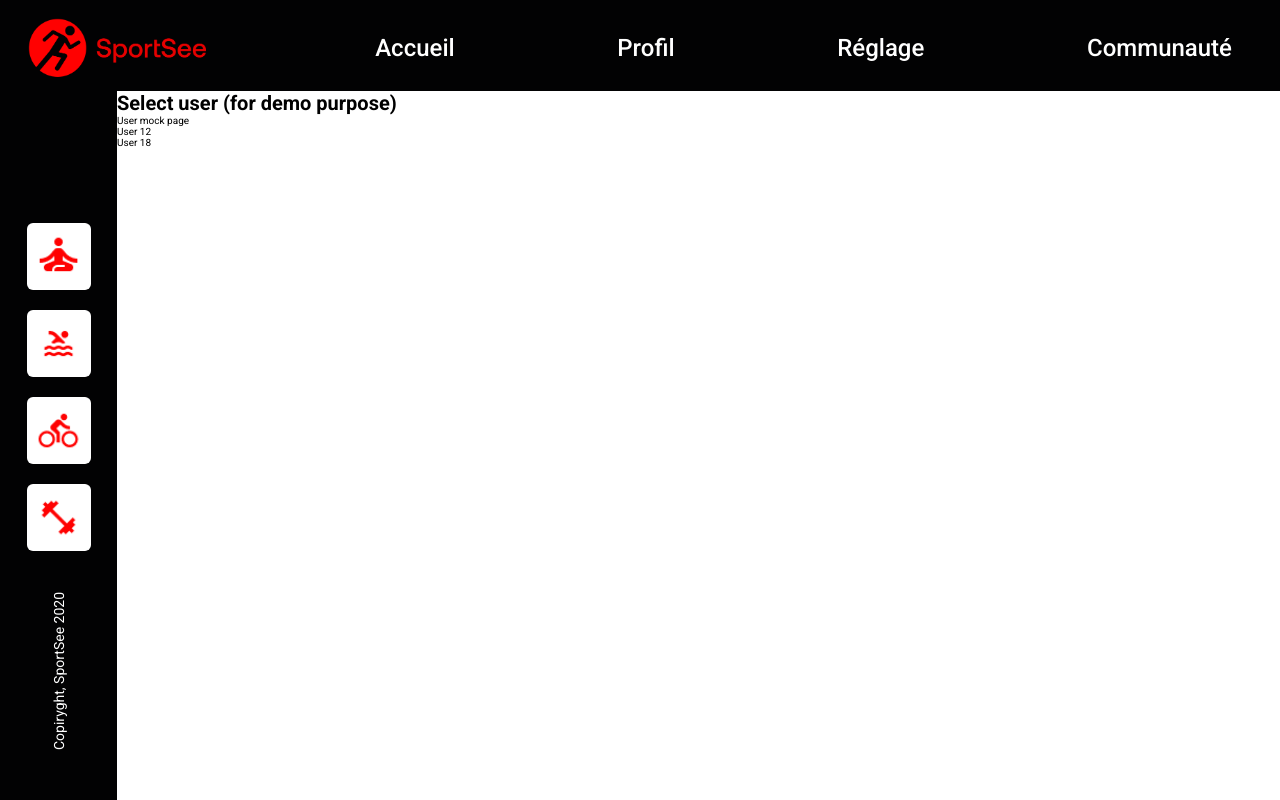
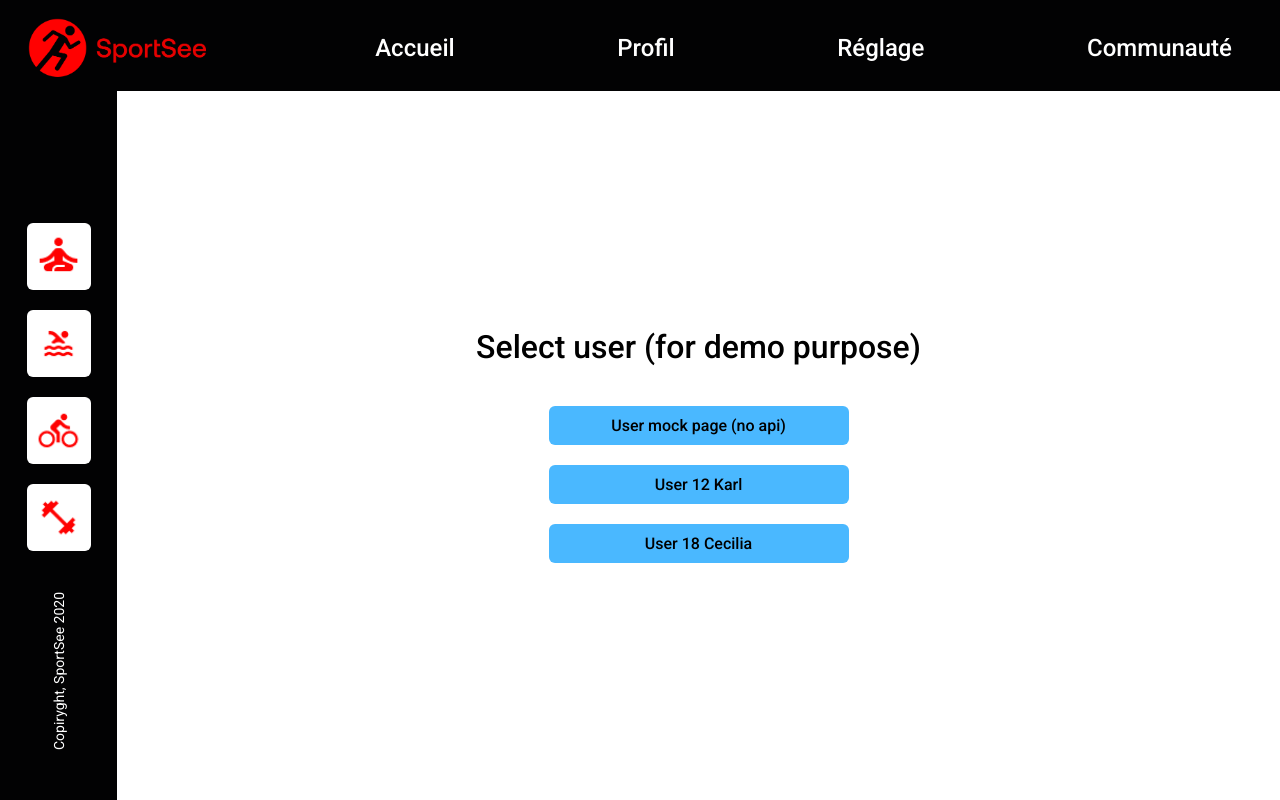
Before and after one commit to Neplex42/project-12-sportsee, a React (Vite) app: page /users in a window 1280 px wide. Built offline with nearby package versions, Linux system fonts and the light colour scheme.

Commit message:
users page + Error page

```diff
--- a/src/components/sessionChart/SessionChart.jsx
+++ b/src/components/sessionChart/SessionChart.jsx
@@ -34,7 +34,7 @@ const SessionChart = ({averageSession}) => {
 
                        if (windowWidth !== null && windowWidth !== undefined) {
                          const mouseXpercentage = Math.round((e.activeCoordinate.x / windowWidth) * 100);
-                         div.style.background = `linear-gradient(90deg, rgba(255,0,0,1) ${mouseXpercentage}%, rgba(168 ,0,0,1) ${mouseXpercentage}%)`;
+                         div.style.background = `linear-gradient(90deg, rgba(255,0,0,1) ${mouseXpercentage}%, rgba(230 ,0,0,1) ${mouseXpercentage}%)`;
                        }
                      } else {
                        const div = document.querySelector('._sessionChart_1egv7_1');
--- a/src/pages/error/Error.jsx
+++ b/src/pages/error/Error.jsx
@@ -5,15 +5,15 @@ const Error = ({ errorMessage }) => {
   const error = useRouteError();
 
   return (
-      <section id="error-page">
-        <h1 className='text-404'>404</h1>
+      <section className={styles.errorPage} id="error-page">
+        <h1 className={styles.text404}>404</h1>
         {error && error}
         {errorMessage ?
-            <p className='error__message'>{errorMessage}</p> :
-            <p className='error__message'>Oups! La page que vous demandez n'existe pas.</p>
+            <p className={styles.errorMessage}>{errorMessage}</p> :
+            <p className={styles.errorMessage}>Oups! La page que vous demandez n'existe pas.</p>
         }
 
-        <Link className='home__link' to={'/'}>Retourner sur la page d’accueil</Link>
+        <Link className={styles.homeLink} to={'/'}>Retourner sur la page d’accueil</Link>
       </section>
   );
 };
--- a/src/pages/error/error.module.scss
+++ b/src/pages/error/error.module.scss
@@ -1 +1,35 @@
 @import '../../styles/global/_helpers';
+
+.errorPage {
+    display: flex;
+    justify-content: center;
+    align-items: center;
+    flex-direction: column;
+    height: 100%;
+    width: 100%;
+    font-size: 2.4rem;
+    font-weight: $weight-medium;
+
+    .text404 {
+        font-size: 13rem;
+        text-align: center;
+
+    }
+
+    .errorMessage {
+        font-size: 2.4rem;
+        margin-top: 2rem;
+        margin-bottom: 4rem;
+        text-align: center;
+    }
+
+    .homeLink {
+        text-decoration: underline;
+        color: $logo-blue;
+
+        &:hover {
+            cursor: pointer;
+            filter: brightness(0.8);
+        }
+    }
+}
--- a/src/pages/user/UserPage.jsx
+++ b/src/pages/user/UserPage.jsx
@@ -32,7 +32,7 @@ const UserPage = () => {
 
   return (
       <>
-        {isPending && <div>Chargement...</div>}
+        {isPending && <div className={'loading'}>Chargement...</div>}
         {error && <Navigate to={'/error'} replace={true} state={{error: error}} />}
         {Object.keys(formattedUserData).length > 0 && (
             <div className={styles.user}>
--- a/src/pages/user/userPage.module.scss
+++ b/src/pages/user/userPage.module.scss
@@ -43,9 +43,12 @@
             }
 
             .dashboard__left {
+                height: 32rem;
+
                 @include media-up(xl) {
                     min-height: 70vh;
                     width: calc(100% - 290px);
+                    height: auto;
                 }
             }
 
--- a/src/pages/users/Users.jsx
+++ b/src/pages/users/Users.jsx
@@ -4,22 +4,19 @@ import { Link } from "react-router-dom";
 
 function Users() {
   return (
-      <>
+      <div className={styles.userContainer}>
         <h1 className={styles.title}>Select user (for demo purpose)</h1>
 
         <Link to={`/user/mock`}>
-          User mock page
+          User mock page (no api)
         </Link>
-        <br />
         <Link to={`/user/12`}>
-          User 12
+          User 12 Karl
         </Link>
-        <br />
-
         <Link to={`/user/18`}>
-          User 18
+          User 18 Cecilia
         </Link>
-      </>
+      </div>
   )
 }
 
--- a/src/pages/users/users.module.scss
+++ b/src/pages/users/users.module.scss
@@ -1 +1,37 @@
 @import '../../styles/global/_helpers';
+
+.userContainer {
+    padding: 2rem;
+    width: 100%;
+    height: 100%;
+    display: flex;
+    flex-direction: column;
+    align-items: center;
+    justify-content: center;
+
+    h1 {
+        font-size: 3.2rem;
+        font-weight: $weight-medium;
+        margin-bottom: 2rem;
+    }
+
+    a {
+        border-radius: 6px;
+        border: none;
+        overflow: hidden;
+        min-width: 30rem;
+        padding: 1rem 3rem;
+        background-color: $logo-blue;
+        margin-top: 2rem;
+        text-align: center;
+        font-size: 1.6rem;
+        transition: all 0.2s ease-in-out;
+        font-weight: $weight-medium;
+
+
+        &:hover {
+            filter: brightness(0.8);
+            cursor: pointer;
+        }
+    }
+}
--- a/src/styles/main.scss
+++ b/src/styles/main.scss
@@ -21,3 +21,13 @@
 .recharts-wrapper {
     position: unset !important;
 }
+
+.loading {
+    display: flex;
+    justify-content: center;
+    align-items: center;
+    height: 100%;
+    width: 100%;
+    font-size: 2.4rem;
+    font-weight: $weight-medium;
+}
```
